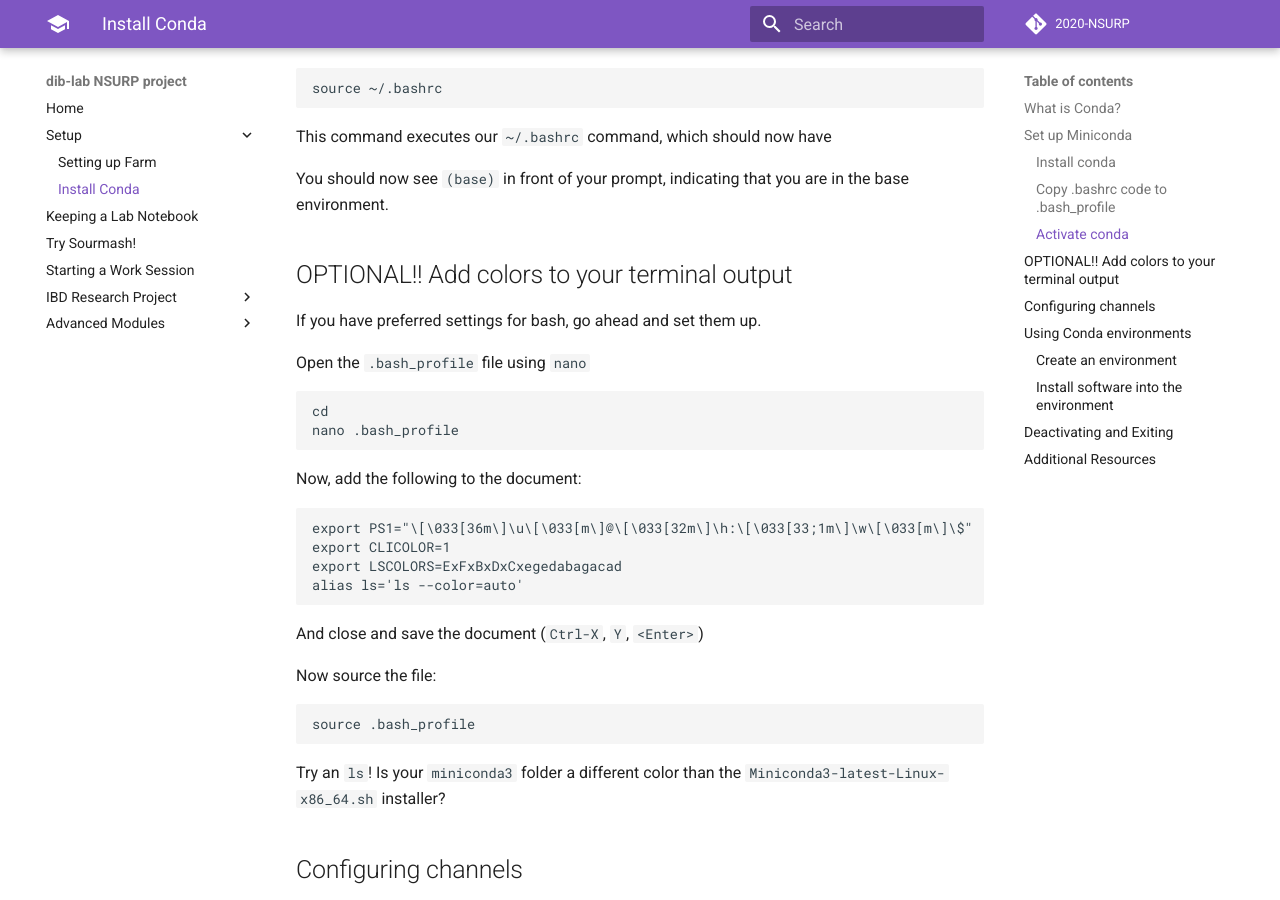
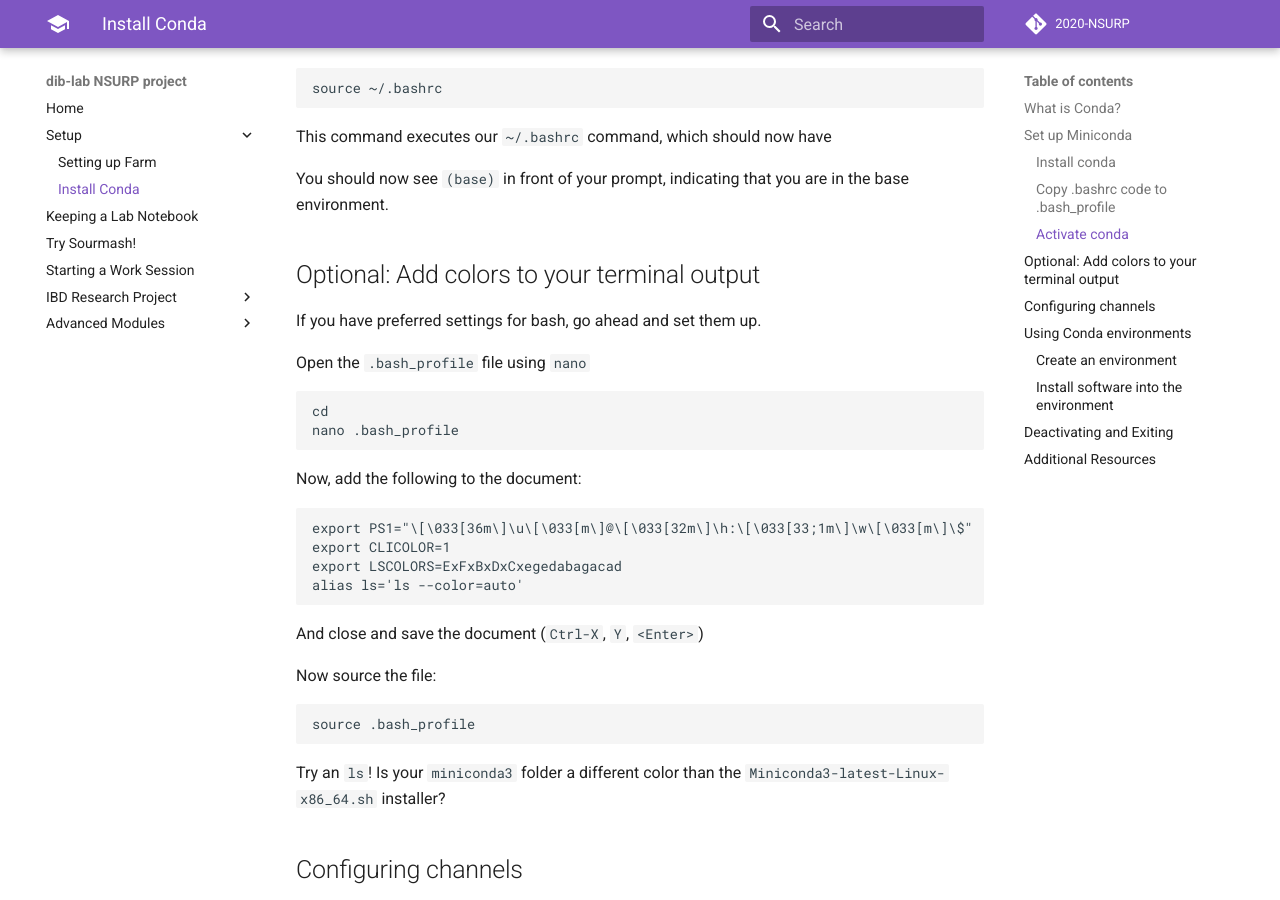
Before and after one commit to dib-lab/2020-NSURP, an MkDocs documentation site: the page built from doc/02.conda.md, in a window 1280 px wide and 900 px high, scrolled down 1023 px. Built offline with MkDocs 1.6.1 and Material for MkDocs 9.7.7, drawn with Linux system fonts in a browser that asks for light colours; comment, search, counter and statistics services are not loaded.

Commit message:
formatting

```diff
--- a/doc/02.conda.md
+++ b/doc/02.conda.md
@@ -44,7 +44,7 @@
 You should now see `(base)` in front of your prompt, indicating that you are in the base environment.
 
 
-## OPTIONAL!! Add colors to your terminal output
+## Optional: Add colors to your terminal output
 
 If you have preferred settings for bash, go ahead and set them up.
 
```
